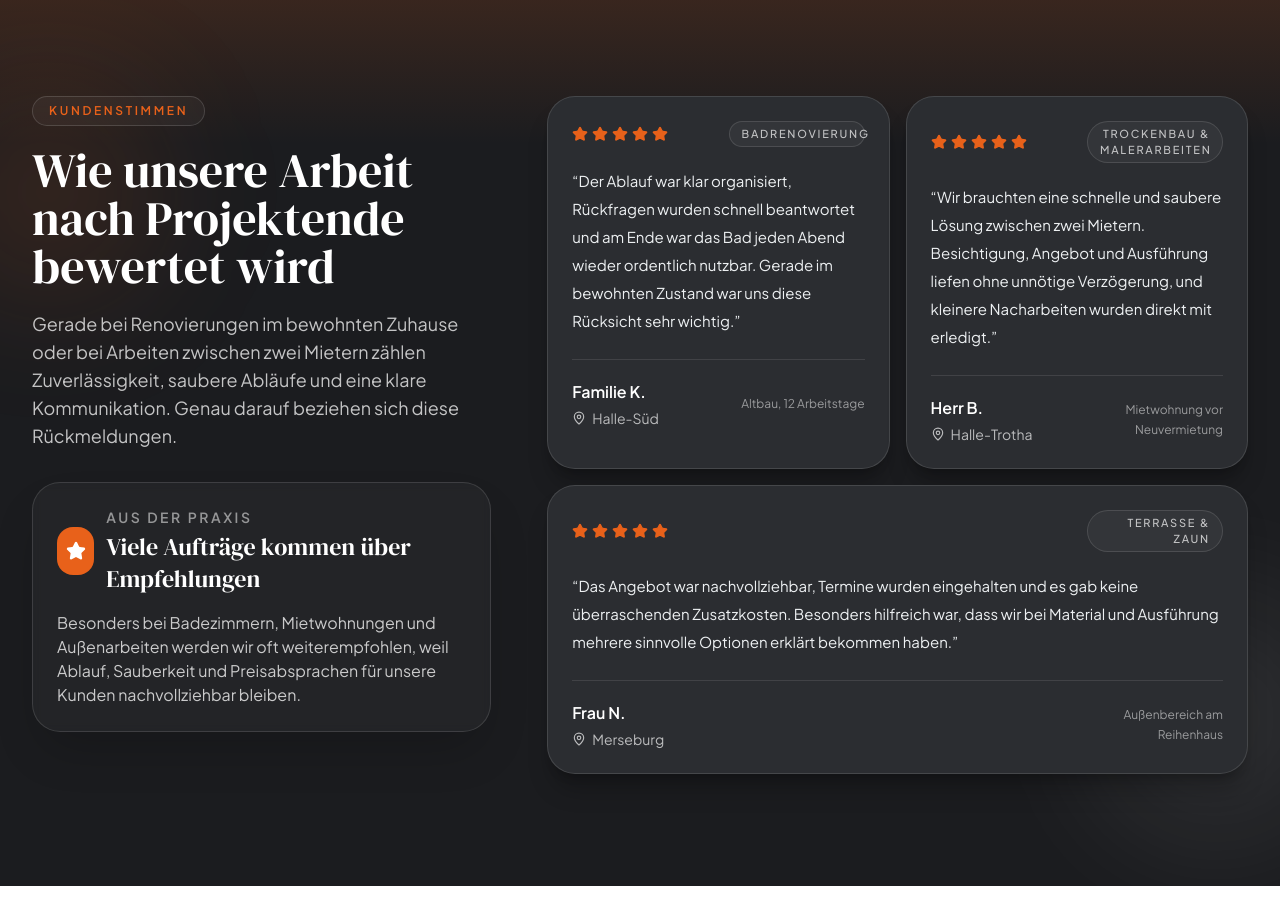
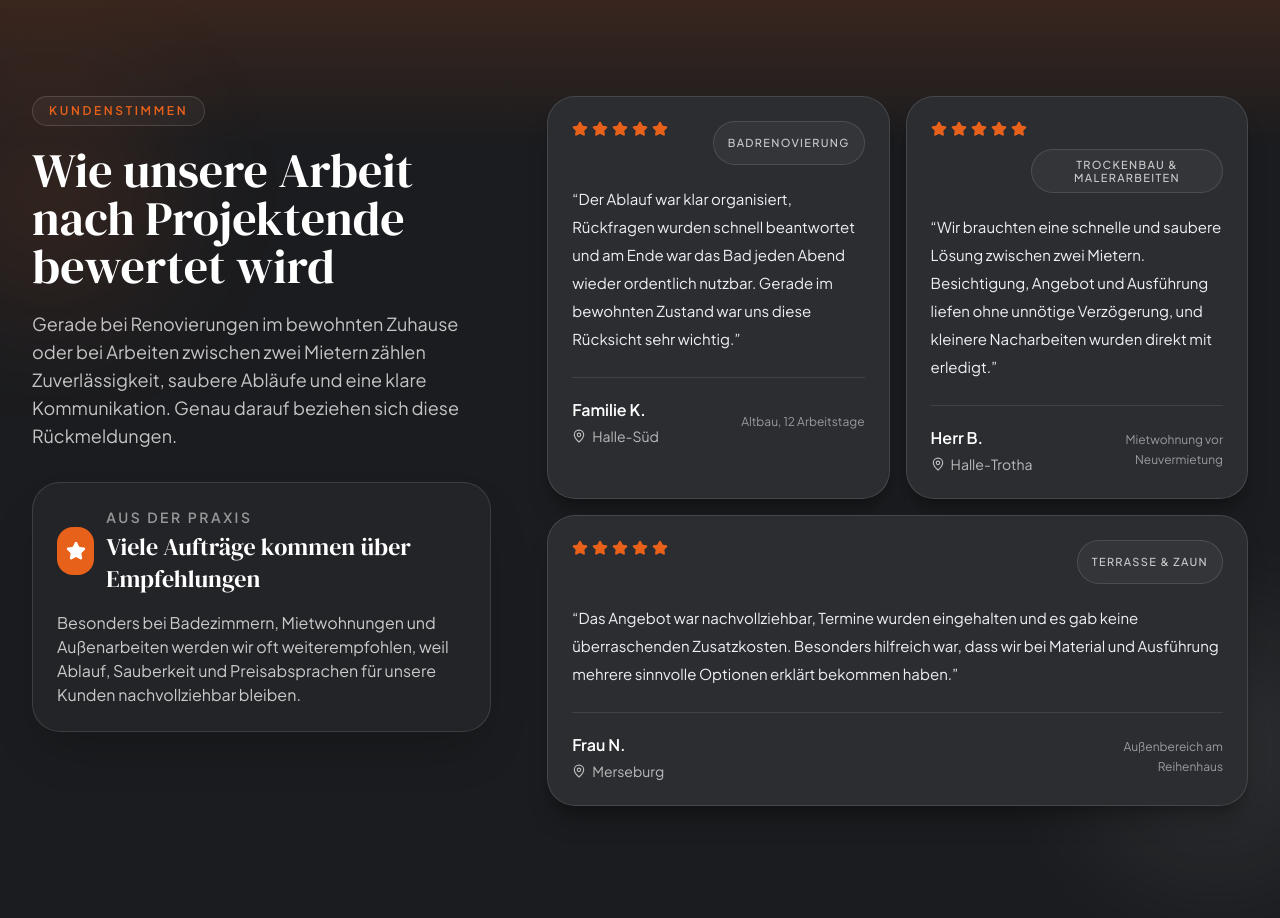
Before and after one commit to KonstantinM88/onebbau-1, a Next.js app: page /de in a window 1280 px wide. Shown: the part 3600-4518 px from the top of the page. Built offline with nearby package versions, Linux system fonts and the light colour scheme; no server answers.

Commit message:
rewiews kleine fix

```diff
--- a/src/components/Testimonials.tsx
+++ b/src/components/Testimonials.tsx
@@ -77,13 +77,13 @@ export default function Testimonials() {
                   index === items.length - 1 ? 'md:col-span-2 2xl:col-span-1' : ''
                 }`}
               >
-                <div className="flex items-center justify-between gap-3">
+                <div className="flex flex-wrap items-start gap-3">
                   <div className="flex items-center gap-1 text-brand-orange">
                     {Array.from({ length: 5 }).map((_, starIndex) => (
                       <Star key={starIndex} size={16} fill="currentColor" />
                     ))}
                   </div>
-                  <span className="max-w-[8.5rem] rounded-full border border-white/[0.12] bg-white/[0.04] px-3 py-1 text-right text-[10px] font-medium uppercase leading-4 tracking-[0.16em] text-white/[0.7] sm:text-[11px]">
+                  <span className="ml-auto inline-flex min-h-11 max-w-[11rem] items-center justify-center rounded-full border border-white/[0.12] bg-white/[0.04] px-3.5 py-1.5 text-center text-[10px] font-medium uppercase leading-[1.2] tracking-[0.12em] text-white/[0.74] sm:max-w-[12rem] sm:text-[11px]">
                     {item.service}
                   </span>
                 </div>
```
